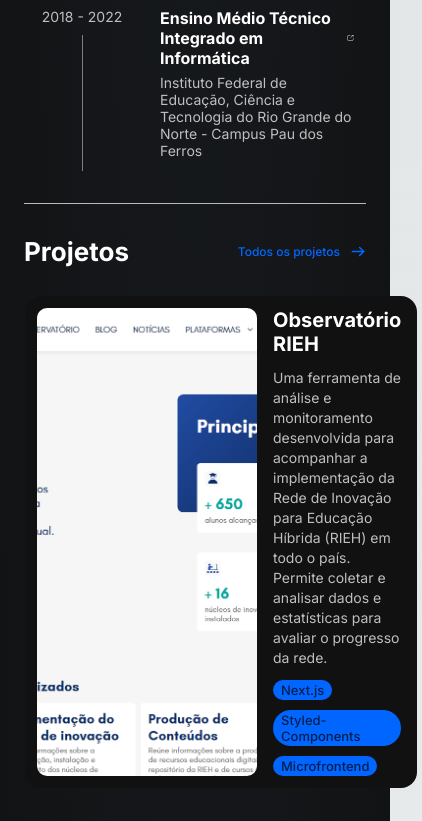
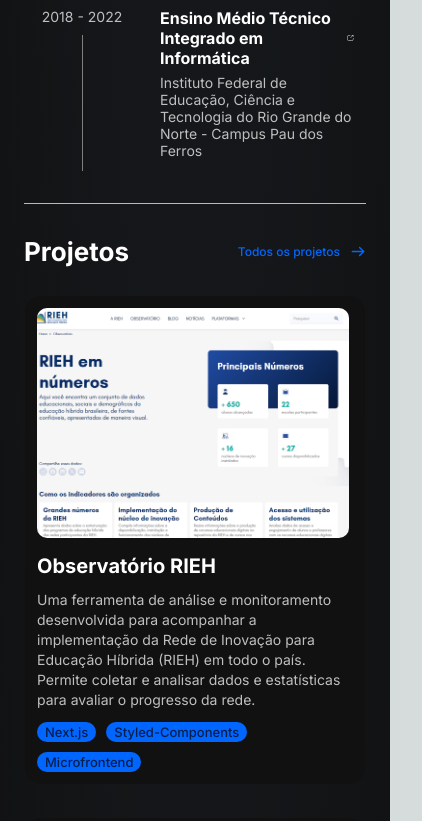
Before and after one commit to Yasnnie/portifolio-react, a Next.js app: page / in a window 390 px wide. Shown: the part 2735-3556 px from the top of the page, 422 px wide, since content can reach past the window. Built offline with nearby package versions, Linux system fonts and the light colour scheme.

Commit message:
feat: card responsive

```diff
--- a/src/components/LineProjectCard/index.tsx
+++ b/src/components/LineProjectCard/index.tsx
@@ -15,12 +15,8 @@
 
 export default function LineProjectCard({ item }: Props) {
   return (
-    <ScrollContainer className='scroll-review-item'>
-      <Container
-        href={item.link}
-        target="_blank"
-        className=" card-project"
-      >
+    <ScrollContainer className="scroll-review-item">
+      <Container href={item.link} target="_blank" className=" card-project">
         <div className="c-card">
           <div className="c-card__c-img">
             <Image src={item.img} alt="tumb card" fill objectFit="cover" />
@@ -155,6 +151,16 @@
       }
     }
   }
+
+  @media (max-width: 600px) {
+    .c-card {
+      grid-template-columns: 1fr;
+
+      .c-card__c-img{
+        min-height: 230px;
+      }
+    }
+  }
 `
 
 const ScrollContainer = styled.section`
```
